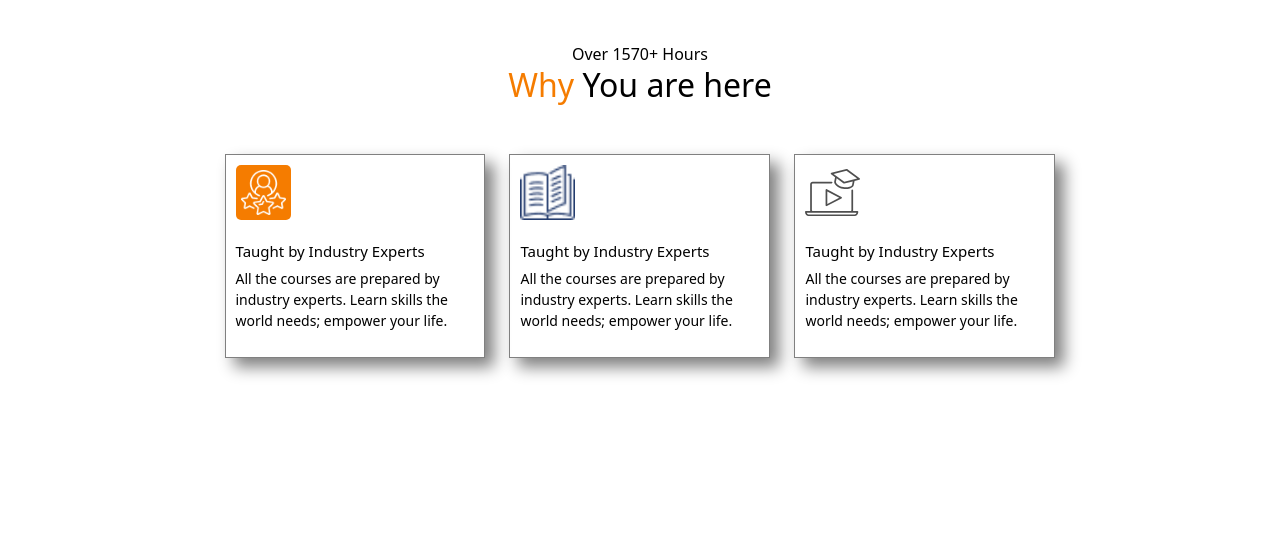
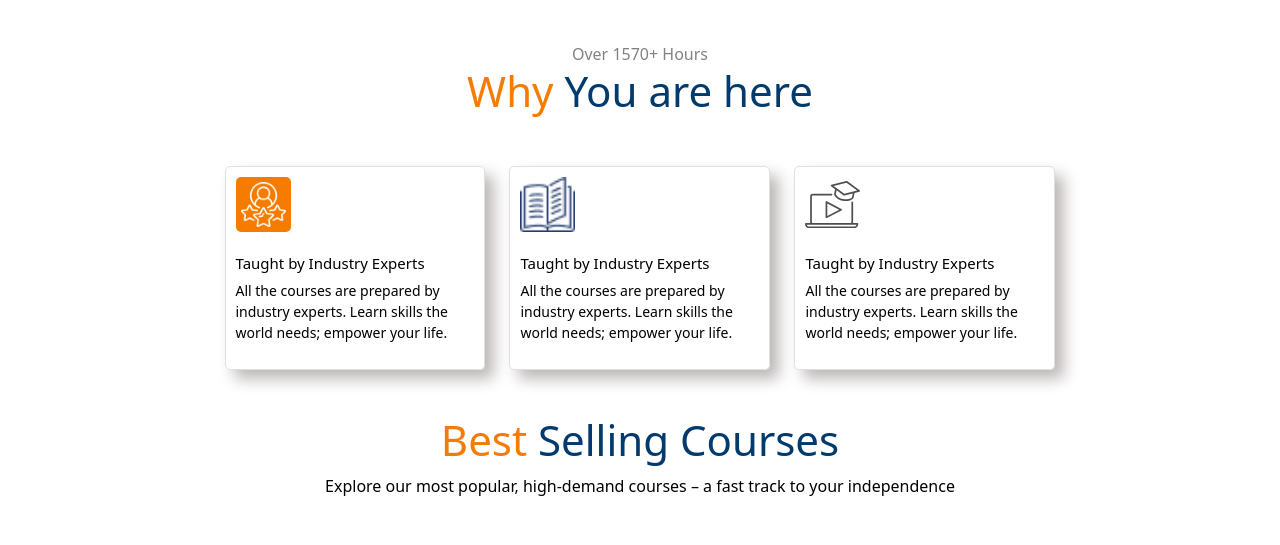
Before and after one commit to md-hasan-ali/dreamers-learning-website, a plain HTML site: page index.html in a window 1280 px wide. Shown: the part 414-959 px from the top of the page. Before the commit the page ends 817 px from the top, so only its background shows below. Drawn offline with nearby package versions, Linux system fonts and the light colour scheme.

Commit message:
added about section

```diff
--- a/assets/css/main.css
+++ b/assets/css/main.css
@@ -12,6 +12,17 @@ body {
 .text-style {
     color:#3F5B51;
     font-weight: bold;
+}
+.section-title {
+    text-align: center;
+    margin-bottom:50px;
+}
+.section-title h2 {
+    font-size: 42px;
+    color: #013A6D;
+}
+.text-highlight {
+    color:#F57C00;
 }
 
 /* Banner css  */
@@ -36,18 +47,16 @@ span.instructor {
 .about-area {
     padding:45px 0;
 }
-.section-title {
-    text-align: center;
-    margin-bottom:50px;
-}
 .single-about img {
     width: 55px;
     margin-bottom: 22px;
 }
 .single-about {
     padding: 10px;
-    border: 1px solid gray;
-    box-shadow: 9px 9px 15px grey;
+    border:1px solid #E0E0E0;
+    box-shadow: 9px 9px 15px #bdb7b7;
+    transition:.5s;
+    border-radius: 5px;
 }
 .single-about h3 {
     font-size: 15px;
@@ -56,3 +65,7 @@ span.instructor {
 .single-about p {
     font-size: 14px;
 }
+.single-about:hover {
+    box-shadow: 15px 15px 22px #FDDDBE;
+    border-color: #FDDDBE;
+}
--- a/index.html
+++ b/index.html
@@ -45,8 +45,8 @@
             <div class="row">
                 <div class="col-12">
                     <div class="section-title">
-                        <span>Over 1570+ Hours</span>
-                        <h2><span style="color:#F57C00">Why</span> You are here</h2>
+                        <span style="color:#828282">Over 1570+ Hours</span>
+                        <h2><span class="text-highlight">Why</span> You are here</h2>
                     </div>
                 </div>
                 <div class="col-md-9 mx-auto">
@@ -88,6 +88,20 @@
         </div>
     </section>
     <!-- End About Area -->
+    <!-- Start Best-Selling-area  -->
+    <section class="best-selling-area">
+        <div class="container">
+            <div class="row">
+                <div class="col-12">
+                    <div class="section-title">
+                        <h2> <span class="text-highlight">Best</span> Selling Courses</h2>
+                        <p>Explore our most popular, high-demand courses – a fast track to your independence</p>
+                    </div>
+                </div>
+            </div>
+        </div>
+    </section>
+    <!-- End Best-Selling-area  -->
 
 
     <!-- Bootstrap js file include  -->
```
